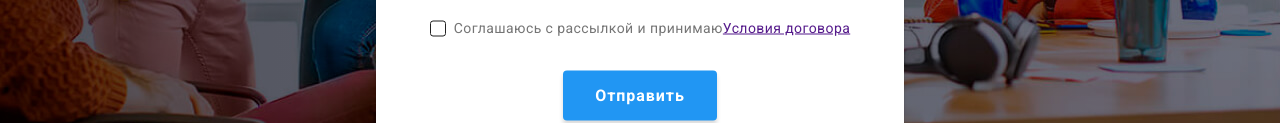
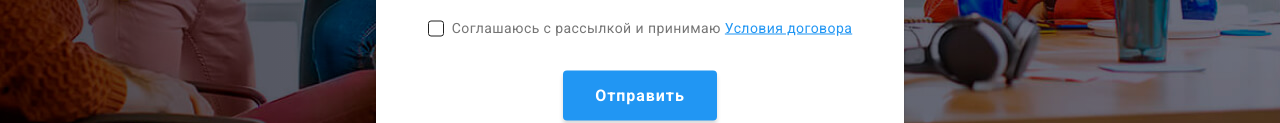
Before and after one commit to TatianaYarmolenko/goit-markup-hw-06, a plain HTML site: page index.html in a window 1280 px wide. Both pictures are taken after a click on the button "Заказать услугу". Shown: the part 530-653 px from the top of the page. Drawn offline with nearby package versions, Linux system fonts and the light colour scheme.

Commit message:
исправление ссылки

```diff
--- a/css/styles.css
+++ b/css/styles.css
@@ -835,6 +835,11 @@ textarea {
   border: var(--accent-color);
 }
 
+.checkbox-link {
+  color: var(--accent-color);
+  margin-left: 4px;
+}
+
 /* Стили для portfolio.html */
 
 .control {
```
